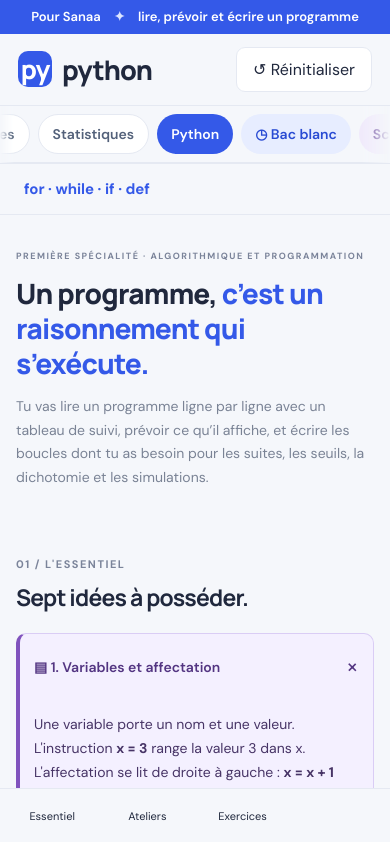
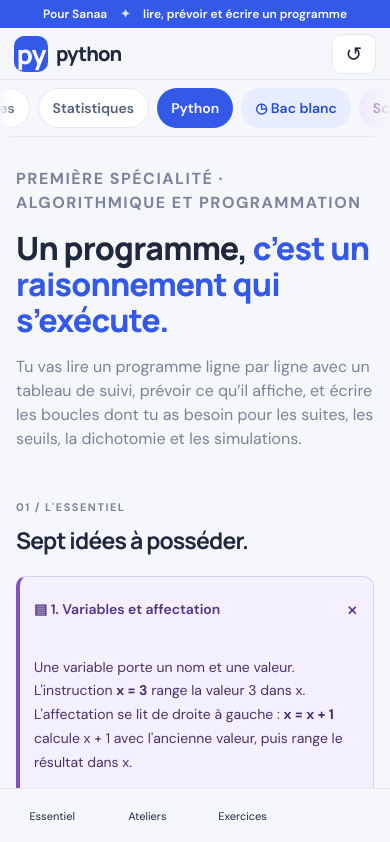
Before and after one commit to SofianeBENHELLI/Mathematiques-Site, a website with bundled scripts: page site/python/index.html in a window 390 px wide. Shown: the top 842 px of the page. Built offline with nearby package versions, Linux system fonts and the light colour scheme.

Commit message:
UX mobile : en-tête compact, titre réduit, formule masquée
Co-Authored-By: Claude Sonnet 5.5 <noreply@anthropic.com>
Claude-Session: https://claude.ai/code/session_014CRAGydcHv5C9QecfHQw6j

```diff
--- a/site/assets/mini.css
+++ b/site/assets/mini.css
@@ -41,3 +41,18 @@
 .fx-hint{margin:6px 2px 0;font-size:13px;color:#53617a}
 .exemple{border-left:4px solid var(--purple);background:#f7f2fd;padding:12px 16px;border-radius:0 10px 10px 0;margin:14px 0}
 @media(max-width:700px){.dedication{font-size:13px!important;padding:8px 12px!important;line-height:1.35!important}header{padding-top:8px!important;padding-bottom:8px!important}}
+/* Mobile : en-tête compact pour que le cours commence tout de suite */
+@media(max-width:700px){
+.dedication{white-space:nowrap;overflow:hidden;text-overflow:ellipsis;text-align:center;font-size:12px!important;padding:6px 12px!important}
+header{height:52px!important;padding:0 14px!important}
+.brand{font-size:20px!important;gap:8px!important}
+#reset{font-size:0!important;min-width:44px;min-height:40px;padding:6px 12px!important}
+#reset::before{content:"↺";font-size:20px;line-height:1}
+.navwrap{min-height:0!important;height:0;padding:0!important;border:0!important;overflow:visible}
+#sticky-formula{display:none}
+.hero{padding:14px 0 6px!important}
+.hero h1,h1{font-size:32px!important;line-height:1.12!important;margin:6px 0 10px!important}
+.hero p{font-size:16px!important;line-height:1.5!important}
+.eyebrow{font-size:11px!important}
+.section-heading{margin-top:22px!important}
+}
--- a/site/sw.js
+++ b/site/sw.js
@@ -1,5 +1,5 @@
 /* Service worker généré par scripts/build-pwa.mjs : ne pas modifier sw.js à la main. */
-const VERSION = "3f7944a9e32a";
+const VERSION = "e49b49c3c6f4";
 const CACHE = "maths-sanaa-" + VERSION;
 const ASSETS = [
  "/",
```
Also changed, not shown: manifest.json.
